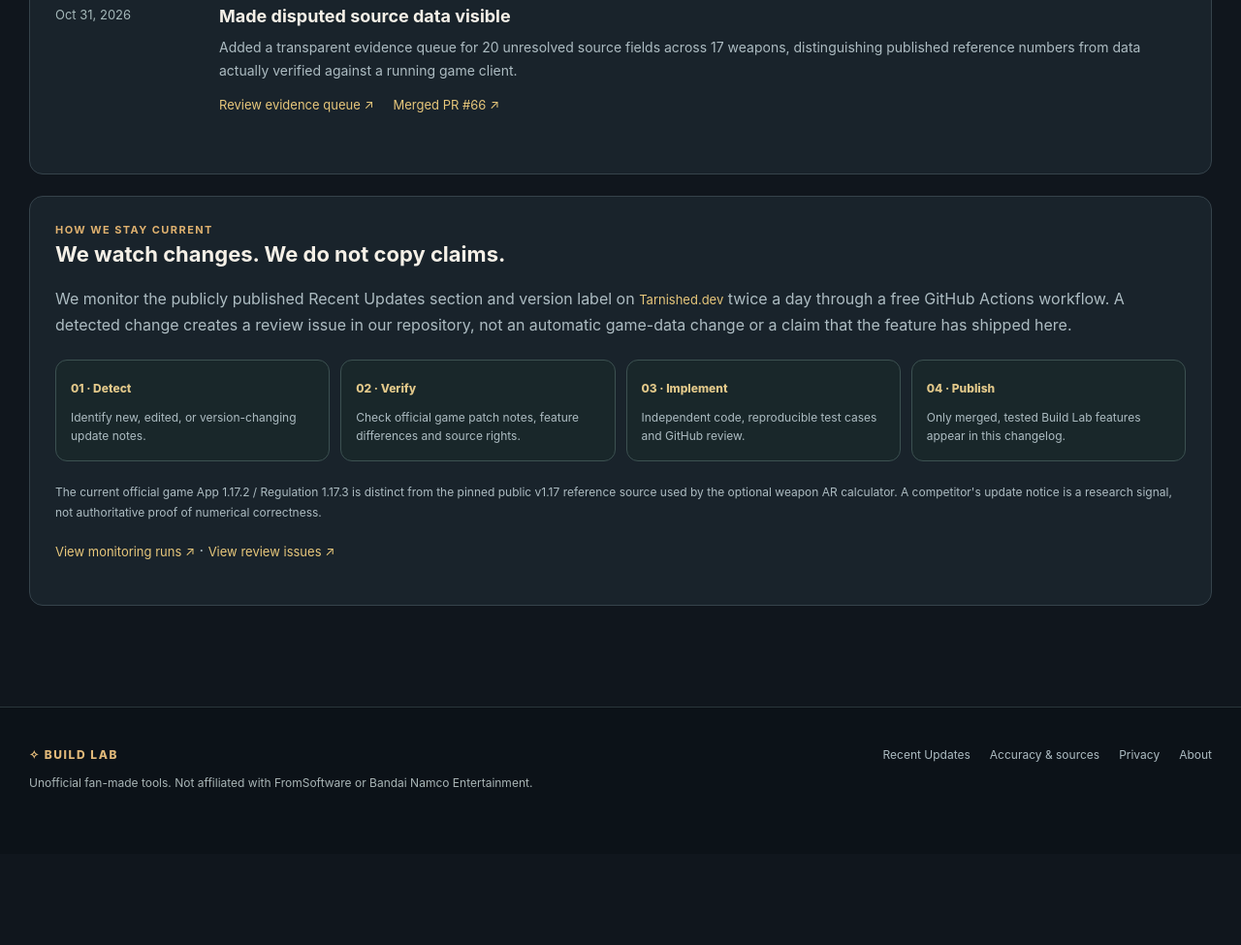
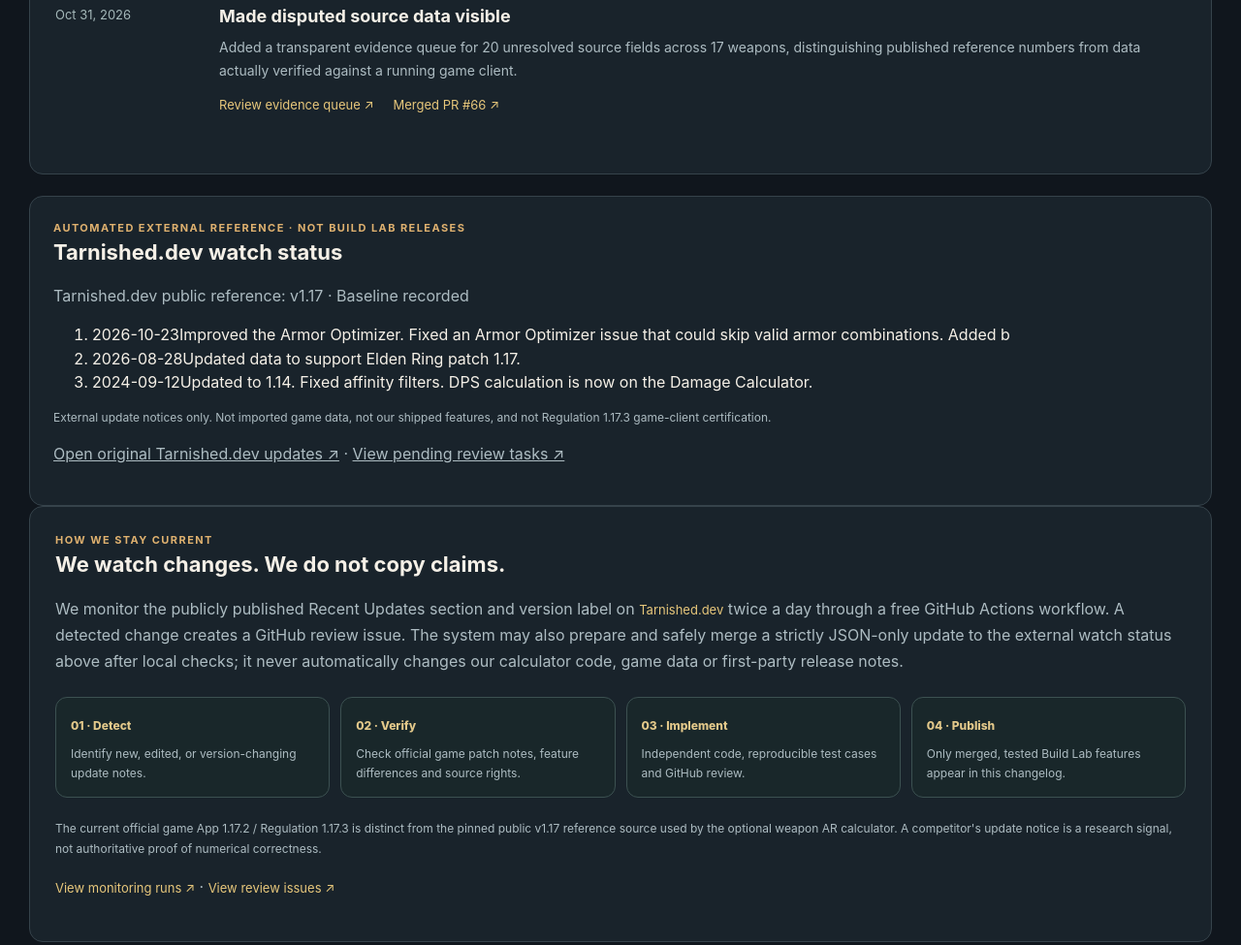
Before and after one commit to garrison2025/Elden-Ring, a website: page public/updates/index.html in a window 1280 px wide. Shown: the part 1074-2049 px from the top of the page at 97% size. Before the commit the page ends 1955 px from the top, so only its background shows below. Drawn offline with Linux system fonts and the light colour scheme.

Commit message:
Display attributed monitored external source notices separately from verified Build Lab release history

```diff
--- a/public/updates/index.html
+++ b/public/updates/index.html
@@ -23,11 +23,19 @@
 <li><time datetime="2026-10-31">Oct 31, 2026</time><div><h3>Made disputed source data visible</h3><p>Added a transparent evidence queue for 20 unresolved source fields across 17 weapons, distinguishing published reference numbers from data actually verified against a running game client.</p><p class="updates-meta"><a href="../game-evidence-queue/">Review evidence queue ↗</a><a href="https://github.com/garrison2025/Elden-Ring/pull/66" target="_blank" rel="noopener noreferrer">Merged PR #66 ↗</a></p></div></li>
 </ol>
 </section>
-<section class="panel updates-policy"><div class="eyebrow">How we stay current</div><h2>We watch changes. We do not copy claims.</h2><p>We monitor the publicly published Recent Updates section and version label on <a href="https://www.tarnished.dev/" target="_blank" rel="noopener noreferrer">Tarnished.dev</a> twice a day through a free GitHub Actions workflow. A detected change creates a review issue in our repository, not an automatic game-data change or a claim that the feature has shipped here.</p>
+<section class="panel updates-upstream-watch" aria-labelledby="external-watch-title">
+<div class="eyebrow">Automated external reference · not Build Lab releases</div>
+<h2 id="external-watch-title">Tarnished.dev watch status</h2>
+<p id="external-watch-status" role="status" aria-live="polite">Checking our last verified external-source observation…</p>
+<ol id="external-watch-list" class="updates-watch-list"></ol>
+<p id="external-watch-disclaimer" class="updates-note">External release notices are review leads, not our shipped features.</p>
+<p><a id="external-watch-source" href="https://www.tarnished.dev/" target="_blank" rel="noopener noreferrer">Open original Tarnished.dev updates ↗</a> · <a href="https://github.com/garrison2025/Elden-Ring/issues" target="_blank" rel="noopener noreferrer">View pending review tasks ↗</a></p>
+</section>
+<section class="panel updates-policy"><div class="eyebrow">How we stay current</div><h2>We watch changes. We do not copy claims.</h2><p>We monitor the publicly published Recent Updates section and version label on <a href="https://www.tarnished.dev/" target="_blank" rel="noopener noreferrer">Tarnished.dev</a> twice a day through a free GitHub Actions workflow. A detected change creates a GitHub review issue. The system may also prepare and safely merge a strictly JSON-only update to the external watch status above after local checks; it never automatically changes our calculator code, game data or first-party release notes.</p>
 <div class="updates-steps"><div><span>01 · Detect</span><p>Identify new, edited, or version-changing update notes.</p></div><div><span>02 · Verify</span><p>Check official game patch notes, feature differences and source rights.</p></div><div><span>03 · Implement</span><p>Independent code, reproducible test cases and GitHub review.</p></div><div><span>04 · Publish</span><p>Only merged, tested Build Lab features appear in this changelog.</p></div></div>
 <p class="updates-note">The current official game App 1.17.2 / Regulation 1.17.3 is distinct from the pinned public v1.17 reference source used by the optional weapon AR calculator. A competitor's update notice is a research signal, not authoritative proof of numerical correctness.</p>
 <p><a href="https://github.com/garrison2025/Elden-Ring/actions/workflows/monitor-tarnished.yml" target="_blank" rel="noopener noreferrer">View monitoring runs ↗</a> · <a href="https://github.com/garrison2025/Elden-Ring/issues" target="_blank" rel="noopener noreferrer">View review issues ↗</a></p>
 </section>
 </main>
 <footer class="site-footer"><div class="container footer-flex"><div><a class="footer-brand" href="../">✧ BUILD LAB</a><p>Unofficial fan-made tools. Not affiliated with FromSoftware or Bandai Namco Entertainment.</p></div><div class="footer-links"><a href="../updates/">Recent Updates</a><a href="../validation-status/">Accuracy &amp; sources</a><a href="../privacy/">Privacy</a><a href="../about/">About</a></div></div></footer>
-</body></html>
+<script type="module" src="../src/tarnished-watch-widget.mjs"></script></body></html>
```
